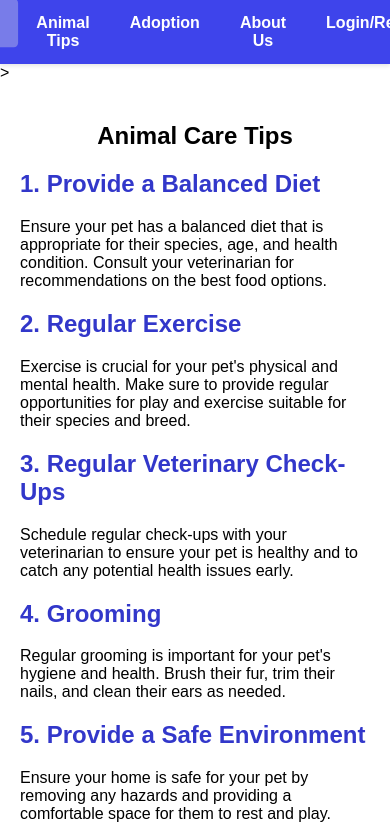
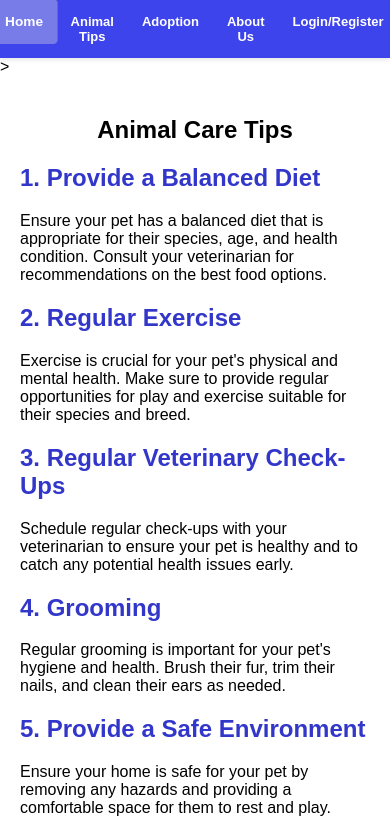
Before and after one commit to ARUN7988SAINI/Animal_adoption_website, a plain HTML site: page tip.html in a window 390 px wide. Shown: the top 834 px of the page. Drawn offline with Linux system fonts and the light colour scheme; a script that the page names is missing.

Commit message:
tip change

```diff
--- a/tip.css
+++ b/tip.css
@@ -26,7 +26,7 @@ nav ul li a {
     display: block;
     color: white;
     text-align: center;
-    padding: 14px 20px;
+    padding: 14px ;
     text-decoration: none;
     font-weight: bold;
     transition: background-color 0.3s, transform 0.3s;
@@ -62,3 +62,8 @@ footer {
     text-align: center;
     padding: 10px 0;
 }
+@media (max-width: 450px) {
+    nav{
+      font-size: small;
+    }
+}
```
